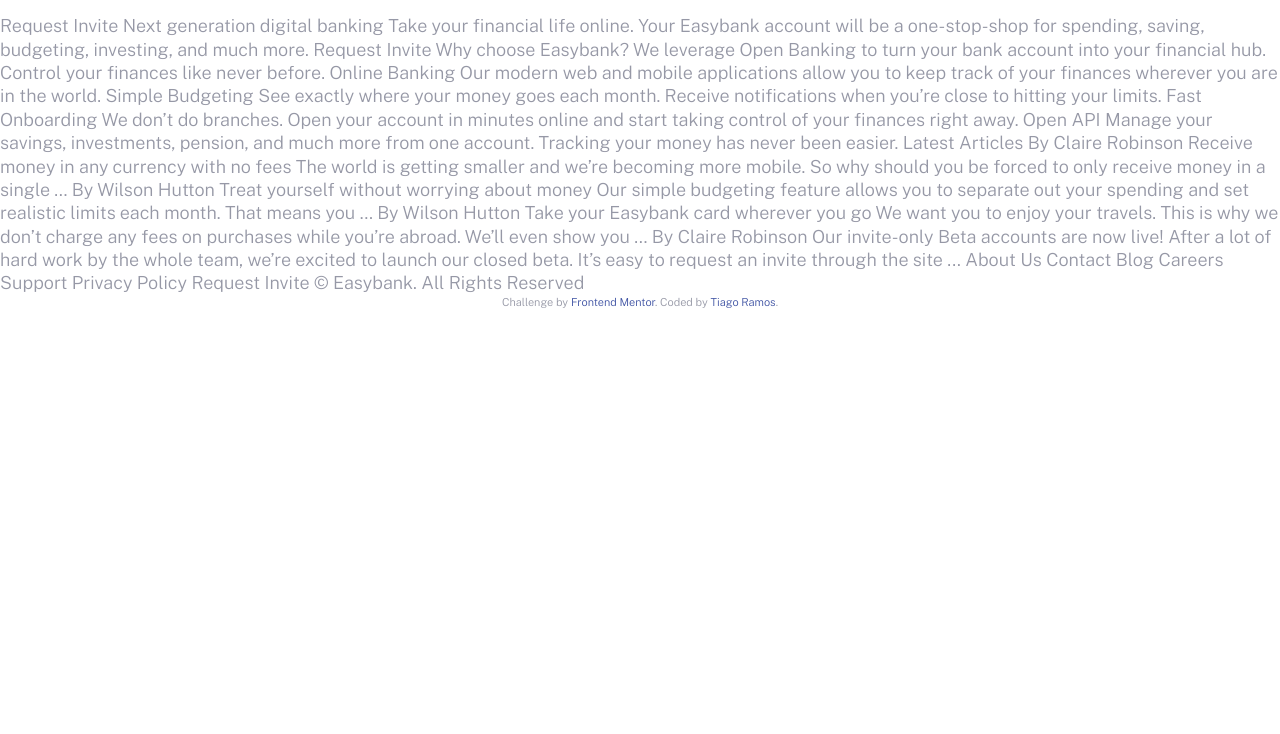
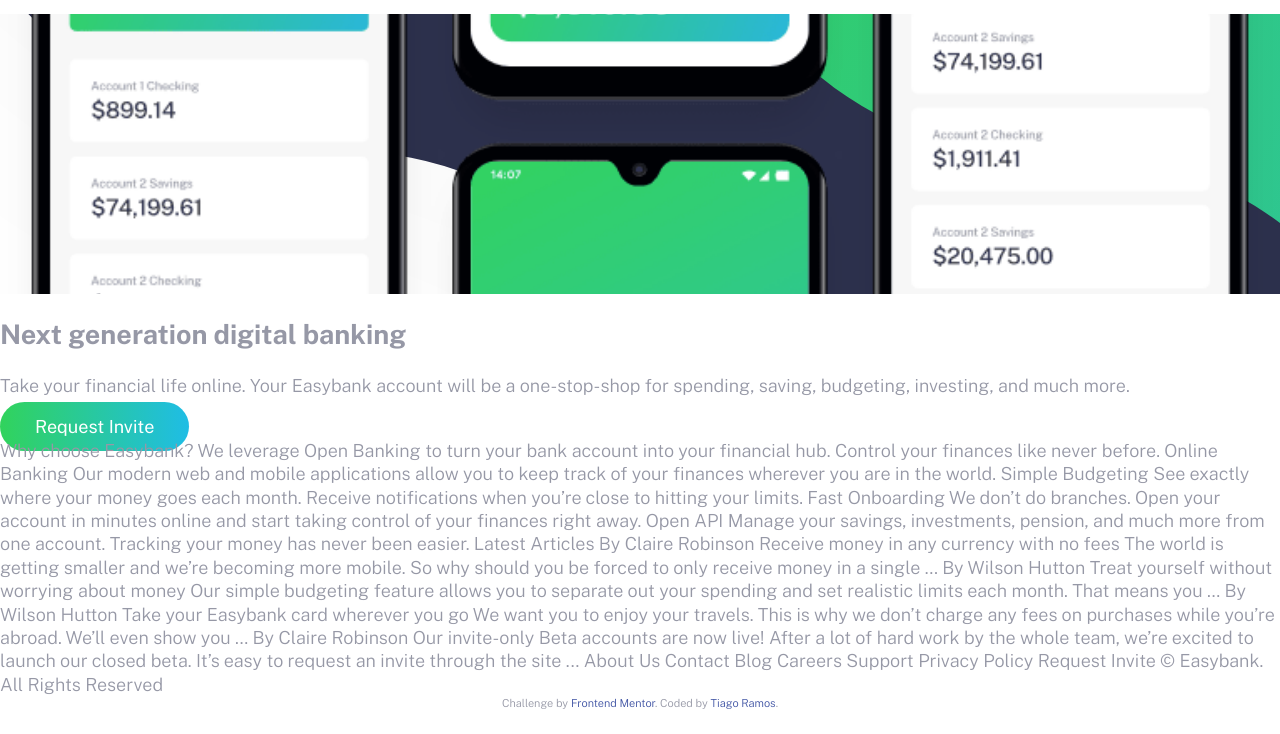
Before and after one commit to Tiago-devop/easybank-landing-page, a plain HTML site: page index.html in a window 1280 px wide. Shown: the part 66-800 px from the top of the page. Drawn offline with nearby package versions, Linux system fonts and the light colour scheme.

Commit message:
styling hero and adding new image

```diff
--- /dev/null
+++ b/app/scss/_hero.scss
@@ -0,0 +1,24 @@
+.hero {
+  &__image {
+    position: relative;
+    background-image: url("/images/bg-intro-mobile.svg");
+    background-size: cover;
+    background-repeat: no-repeat;
+    background-position: center center;
+    min-height: 17.5rem;
+
+    &::before {
+      content: "";
+      width: 100%;
+      height: 100%;
+      position: absolute;
+      background-image: url("/images/image-mockups.png");
+      background-size: cover;
+      background-repeat: no-repeat;
+      background-position: center center;
+    }
+  }
+
+  &__text {
+  }
+}
--- a/app/scss/style.scss
+++ b/app/scss/style.scss
@@ -4,3 +4,4 @@
 
 @import "./globals";
 @import "./header";
+@import "./hero";
--- a/index.html
+++ b/index.html
@@ -61,30 +61,40 @@
       </div>
     </header>
 
-    Request Invite Next generation digital banking Take your financial life
-    online. Your Easybank account will be a one-stop-shop for spending, saving,
-    budgeting, investing, and much more. Request Invite Why choose Easybank? We
-    leverage Open Banking to turn your bank account into your financial hub.
-    Control your finances like never before. Online Banking Our modern web and
-    mobile applications allow you to keep track of your finances wherever you
-    are in the world. Simple Budgeting See exactly where your money goes each
-    month. Receive notifications when you’re close to hitting your limits. Fast
-    Onboarding We don’t do branches. Open your account in minutes online and
-    start taking control of your finances right away. Open API Manage your
-    savings, investments, pension, and much more from one account. Tracking your
-    money has never been easier. Latest Articles By Claire Robinson Receive
-    money in any currency with no fees The world is getting smaller and we’re
-    becoming more mobile. So why should you be forced to only receive money in a
-    single … By Wilson Hutton Treat yourself without worrying about money Our
-    simple budgeting feature allows you to separate out your spending and set
-    realistic limits each month. That means you … By Wilson Hutton Take your
-    Easybank card wherever you go We want you to enjoy your travels. This is why
-    we don’t charge any fees on purchases while you’re abroad. We’ll even show
-    you … By Claire Robinson Our invite-only Beta accounts are now live! After a
-    lot of hard work by the whole team, we’re excited to launch our closed beta.
-    It’s easy to request an invite through the site ... About Us Contact Blog
-    Careers Support Privacy Policy Request Invite © Easybank. All Rights
-    Reserved
+    <section class="hero">
+      <div class="hero__image"></div>
+      <div class="hero__text">
+        <h1>Next generation digital banking</h1>
+        <p>
+          Take your financial life online. Your Easybank account will be a
+          one-stop-shop for spending, saving, budgeting, investing, and much
+          more.
+        </p>
+        <a href="#" class="button hero__cta">Request Invite</a>
+      </div>
+    </section>
+
+    Why choose Easybank? We leverage Open Banking to turn your bank account into
+    your financial hub. Control your finances like never before. Online Banking
+    Our modern web and mobile applications allow you to keep track of your
+    finances wherever you are in the world. Simple Budgeting See exactly where
+    your money goes each month. Receive notifications when you’re close to
+    hitting your limits. Fast Onboarding We don’t do branches. Open your account
+    in minutes online and start taking control of your finances right away. Open
+    API Manage your savings, investments, pension, and much more from one
+    account. Tracking your money has never been easier. Latest Articles By
+    Claire Robinson Receive money in any currency with no fees The world is
+    getting smaller and we’re becoming more mobile. So why should you be forced
+    to only receive money in a single … By Wilson Hutton Treat yourself without
+    worrying about money Our simple budgeting feature allows you to separate out
+    your spending and set realistic limits each month. That means you … By
+    Wilson Hutton Take your Easybank card wherever you go We want you to enjoy
+    your travels. This is why we don’t charge any fees on purchases while you’re
+    abroad. We’ll even show you … By Claire Robinson Our invite-only Beta
+    accounts are now live! After a lot of hard work by the whole team, we’re
+    excited to launch our closed beta. It’s easy to request an invite through
+    the site ... About Us Contact Blog Careers Support Privacy Policy Request
+    Invite © Easybank. All Rights Reserved
 
     <div class="attribution">
       Challenge by
```
Also changed, not shown: app/scss/style.css, 1 other file.
